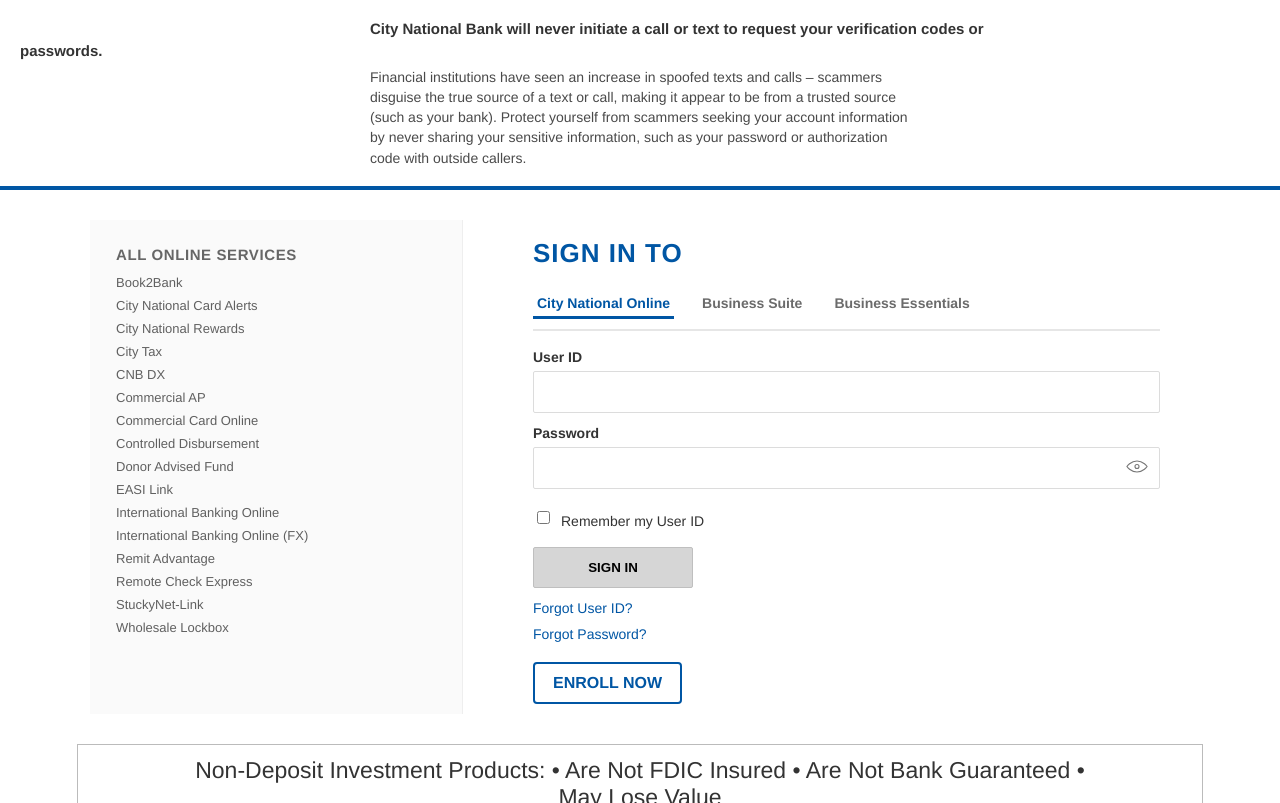
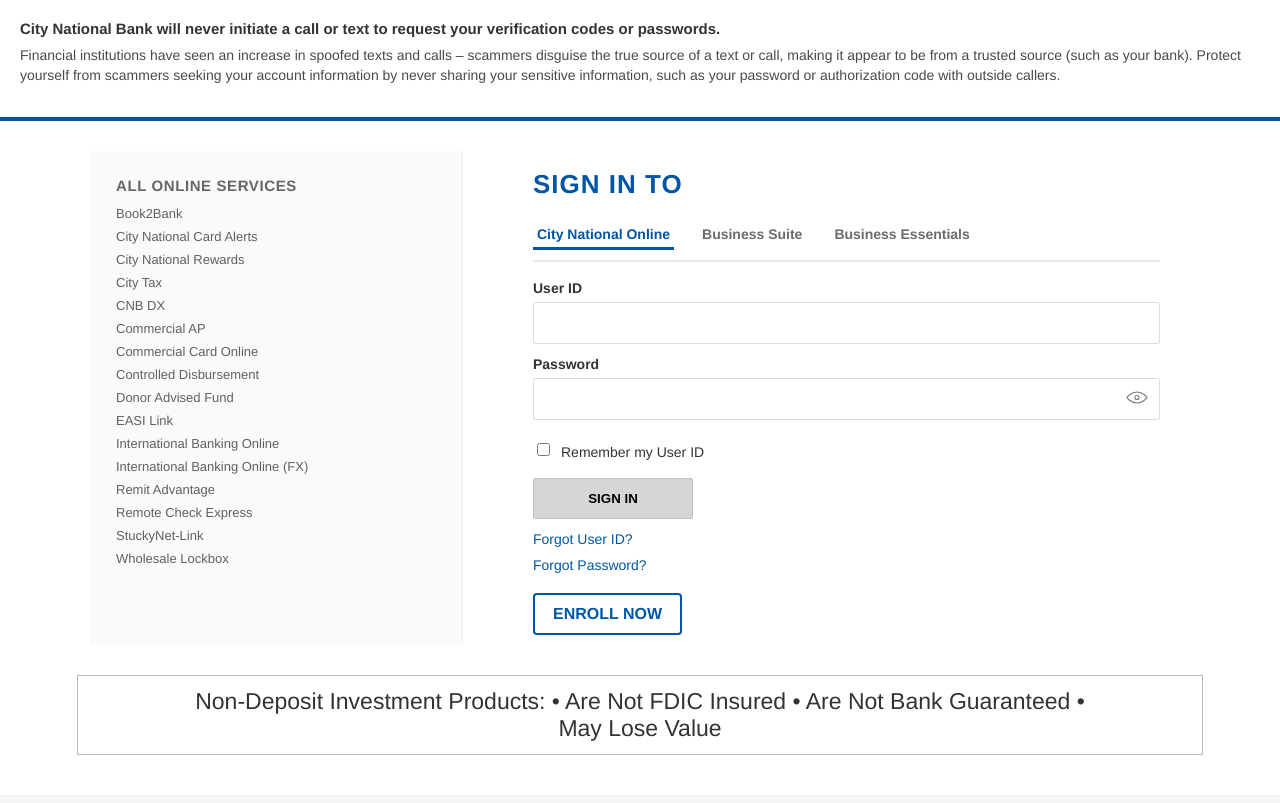
Before and after one commit to nvmghosted/Citybank, a plain HTML site: page index.html in a window 1280 px wide. Shown: the top 803 px of the page. Drawn offline with Linux system fonts and the light colour scheme.

Commit message:
Update index.html
Remove the margin in the notice

```diff
--- a/index.html
+++ b/index.html
@@ -39,7 +39,8 @@
 
         .notice strong,
         p {
-            margin: auto 350px;
+           /* margin: auto 350px; */
+
         }
 
         .container {
@@ -397,4 +398,4 @@
     </script>
 </body>
 
-</html>
+    </html>
```
